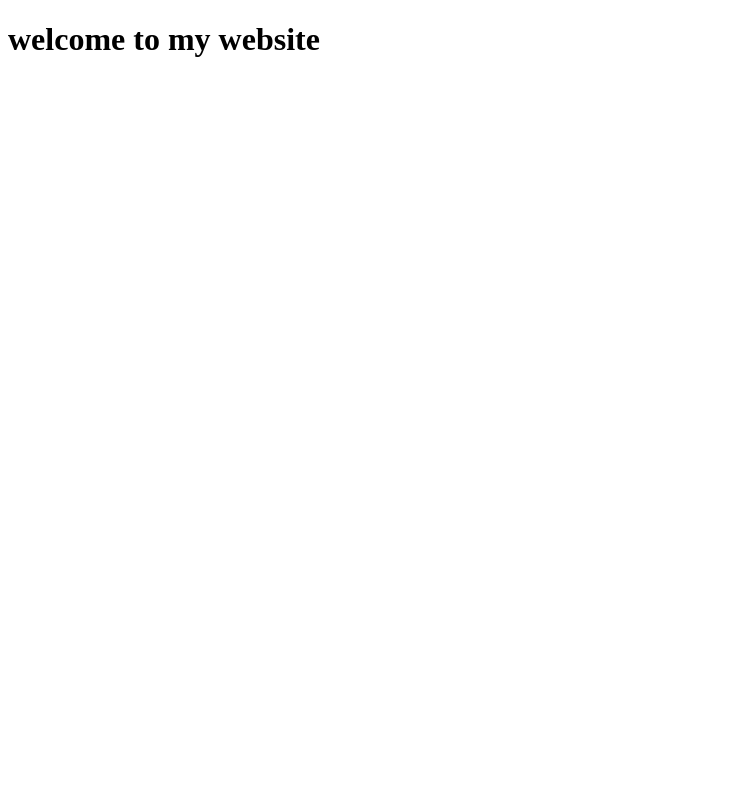
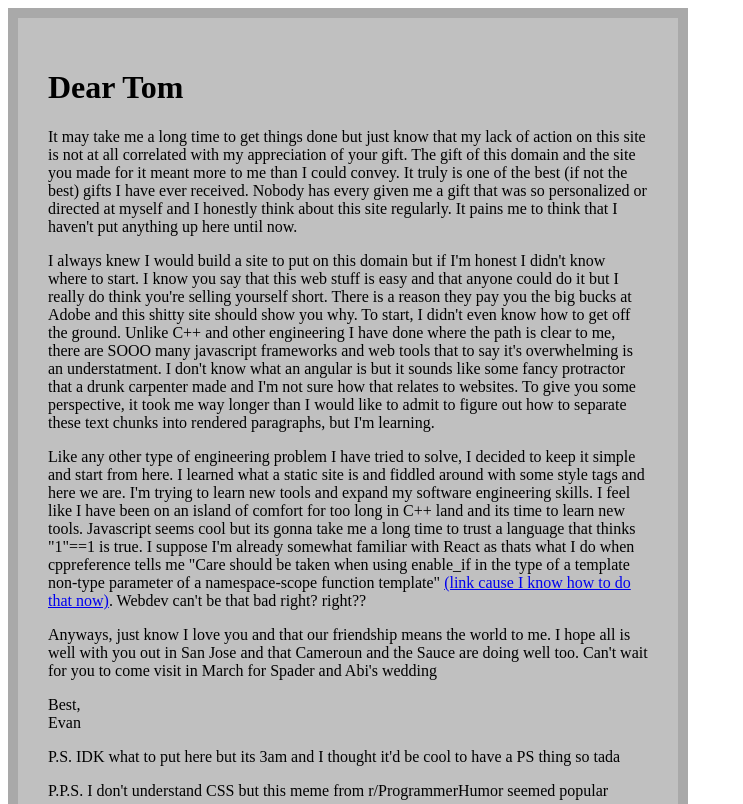
Before and after one commit to SquireRoot/website, a plain HTML site: page index.html in a window 1280 px wide. Shown: the top 804 px of the page, without its empty margins (0-743 px from the left). Drawn offline with Linux system fonts and the light colour scheme.

Commit message:
Added first version

```diff
--- a/index.html
+++ b/index.html
@@ -1,9 +1,84 @@
 <!DOCTYPE html>
 <html>
+<style>
+    img {
+        height: auto;
+        max-width: 100%;
+    }
+    div {
+        max-width: 600px;
+        min-width: 100px;
+        background-color: #C0C0C0;
+        padding: 30px;
+        border: 1px solid #A9A9A9;
+        border-width: 10px;
+    }
+</style>
+
 <head>
-    <title>Hello World</title>
+    <title>Dear Tom</title>
 </head>
 <body>
-    <h1>welcome to my website</h1>
+    <div>
+    <h1>Dear Tom</h1>
+
+    <p>
+        It may take me a long time to get things done but just know that my lack of action
+        on this site is not at all correlated with my appreciation of your gift. The gift
+        of this domain and the site you made for it meant more to me than I could convey.
+        It truly is one of the best (if not the best) gifts I have ever received. Nobody
+        has every given me a gift that was so personalized or directed at myself and I honestly
+        think about this site regularly. It pains me to think that I haven't put anything
+        up here until now.
+    </p>
+
+    <p>
+        I always knew I would build a site to put on this domain but if I'm honest I didn't
+        know where to start. I know you say that this web stuff is easy and that anyone
+        could do it but I really do think you're selling yourself short. There is a reason
+        they pay you the big bucks at Adobe and this shitty site should show you why. To start,
+        I didn't even know how to get off the ground. Unlike C++ and other engineering I
+        have done where the path is clear to me, there are SOOO many javascript frameworks
+        and web tools that to say it's overwhelming is an understatment. I don't know what an
+        angular is but it sounds like some fancy protractor that a drunk carpenter made
+        and I'm not sure how that relates to websites. To give you some perspective, it took
+        me way longer than I would like to admit to figure out how to separate these text
+        chunks into rendered paragraphs, but I'm learning.
+    </p>
+
+    <p>
+        Like any other type of engineering problem I have tried to solve, I decided to keep
+        it simple and start from here. I learned what a static site is and fiddled around with
+        some style tags and here we are. I'm trying to learn new tools and expand my software
+        engineering skills. I feel like I have been on an island of comfort for too long
+        in C++ land and its time to learn new tools. Javascript seems cool but its gonna take
+        me a long time to trust a language that thinks "1"==1 is true. I suppose I'm already
+        somewhat familiar with React as thats what I do when cppreference tells me "Care should
+        be taken when using enable_if in the type of a template non-type parameter of a
+        namespace-scope function template"
+        <a href="https://en.cppreference.com/w/cpp/types/enable_if">(link cause I know how to do that now)</a>.
+        Webdev can't be that bad right? right??
+    </p>
+
+    <p>
+        Anyways, just know I love you and that our friendship means the world to me. I hope all
+        is well with you out in San Jose and that Cameroun and the Sauce are doing well too.
+        Can't wait for you to come visit in March for Spader and Abi's wedding
+    </p>
+
+    Best,<br>
+    Evan
+
+    <p>
+        P.S. IDK what to put here but its 3am and I thought it'd be cool to have a PS thing so tada
+    </p>
+
+    <p>
+        P.P.S. I don't understand CSS but this meme from r/ProgrammerHumor seemed popular
+    </p>
+
+    <br>
+    <img src="meme.jpg" alt="Pikachu css meme">
+    </div>
 </body>
 </html>
```
Also changed, not shown: meme.jpg (added).
